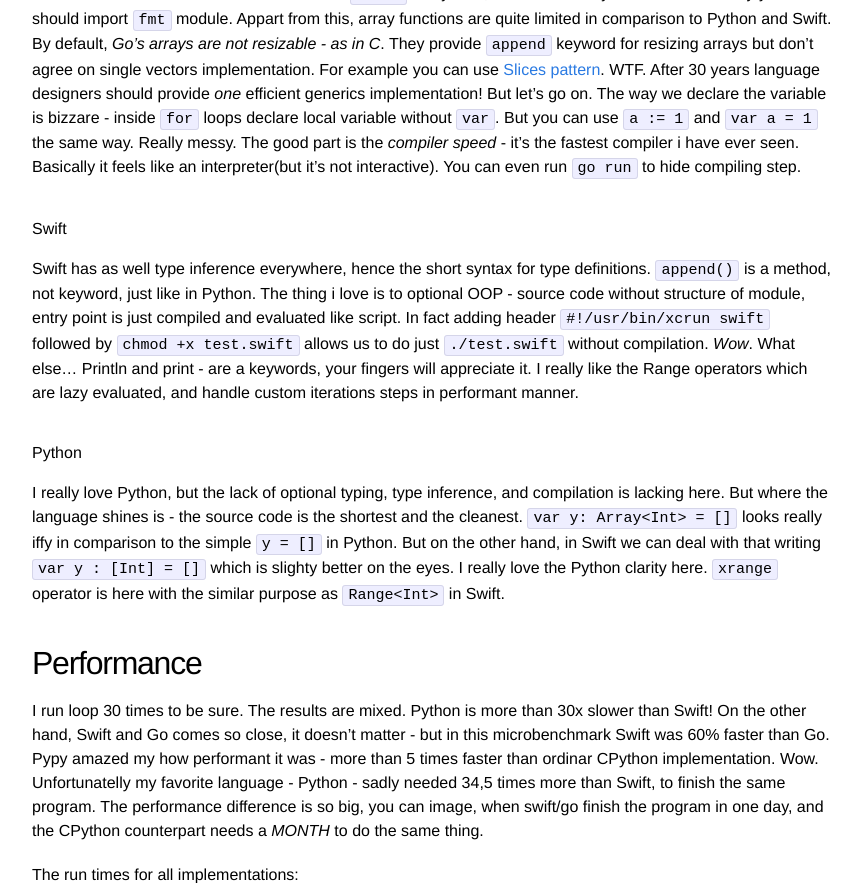
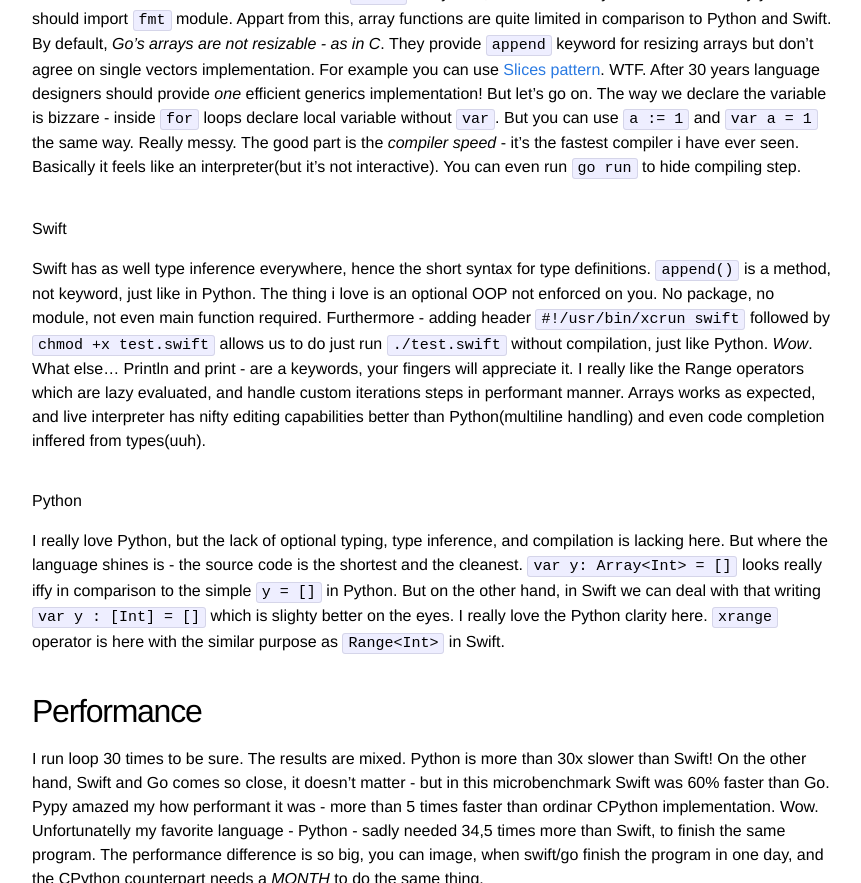
Before and after one commit to vi4m/vi4m.github.io, a Jekyll site: the page built from _posts/2015-02-22-swift-vs-others.markdown, in a window 1280 px wide and 900 px high, scrolled down 1342 px, cut to the strip 0-883 px from the top of the window. Shown: the whole strip, without its empty margins (208-1069 px from the left). Built offline with Jekyll 4.4.1, drawn with Linux system fonts in a browser that asks for light colours; comment, search, counter and statistics services are not loaded.

Commit message:
Update 2015-02-22-swift-vs-others.markdown

```diff
--- a/_posts/2015-02-22-swift-vs-others.markdown
+++ b/_posts/2015-02-22-swift-vs-others.markdown
@@ -35,8 +35,9 @@
 
 # Swift
 Swift has as well type inference everywhere, hence the short syntax for type definitions.
-`append()` is a method, not keyword, just like in Python. The thing i love is to optional OOP - source code without structure of module, entry point is just compiled and evaluated like script. In fact adding header `#!/usr/bin/xcrun swift` followed by `chmod +x test.swift` allows us to do just `./test.swift` without compilation. *Wow*.
-What else... Println and print - are a keywords, your fingers will appreciate it. I really like the Range operators which are lazy evaluated, and handle custom iterations steps in performant manner.
+`append()` is a method, not keyword, just like in Python. The thing i love is an optional OOP not enforced on you.
+No package, no module, not even main function required. Furthermore - adding header `#!/usr/bin/xcrun swift` followed by `chmod +x test.swift` allows us to do just run `./test.swift` without compilation, just like Python. *Wow*.
+What else... Println and print - are a keywords, your fingers will appreciate it. I really like the Range operators which are lazy evaluated, and handle custom iterations steps in performant manner. Arrays works as expected, and live interpreter has nifty editing capabilities better than Python(multiline handling) and even code completion inffered from types(uuh).
 
 # Python
 I really love Python, but the lack of optional typing, type inference, and compilation is lacking here.
```
